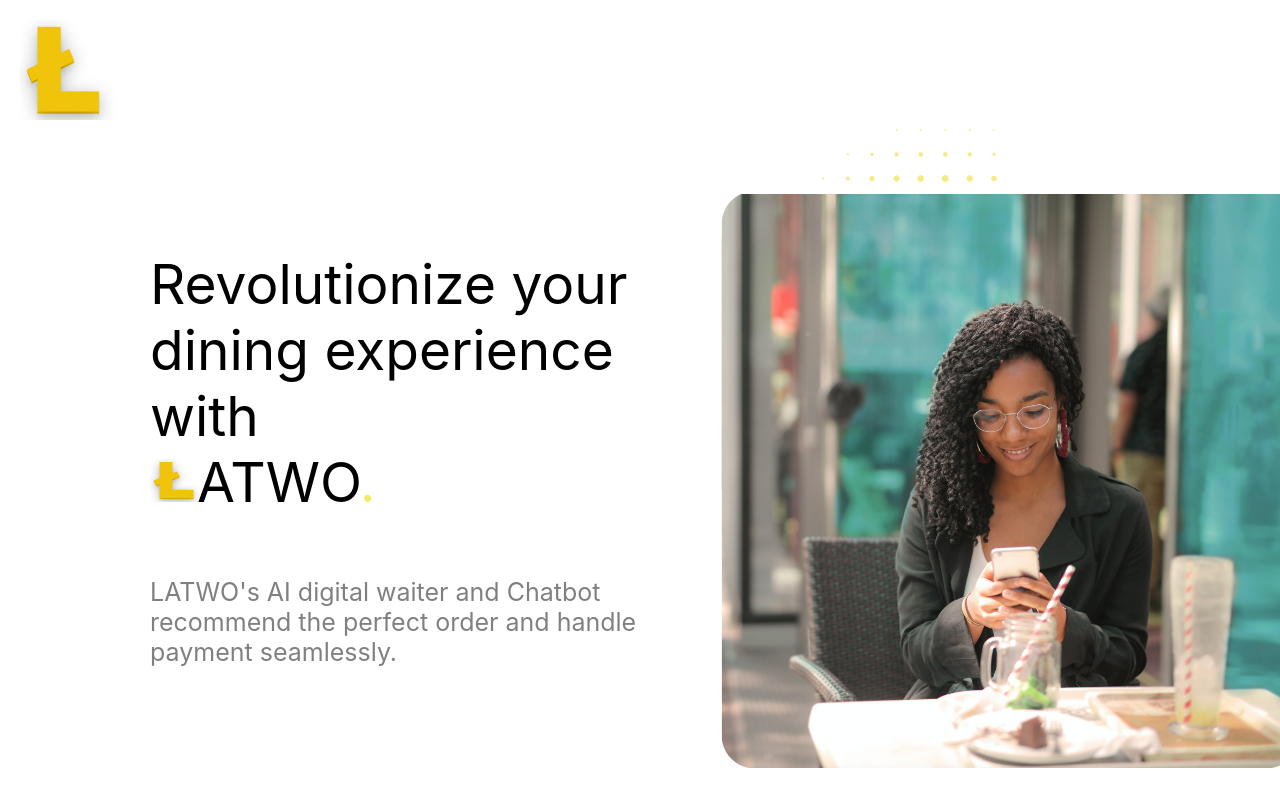
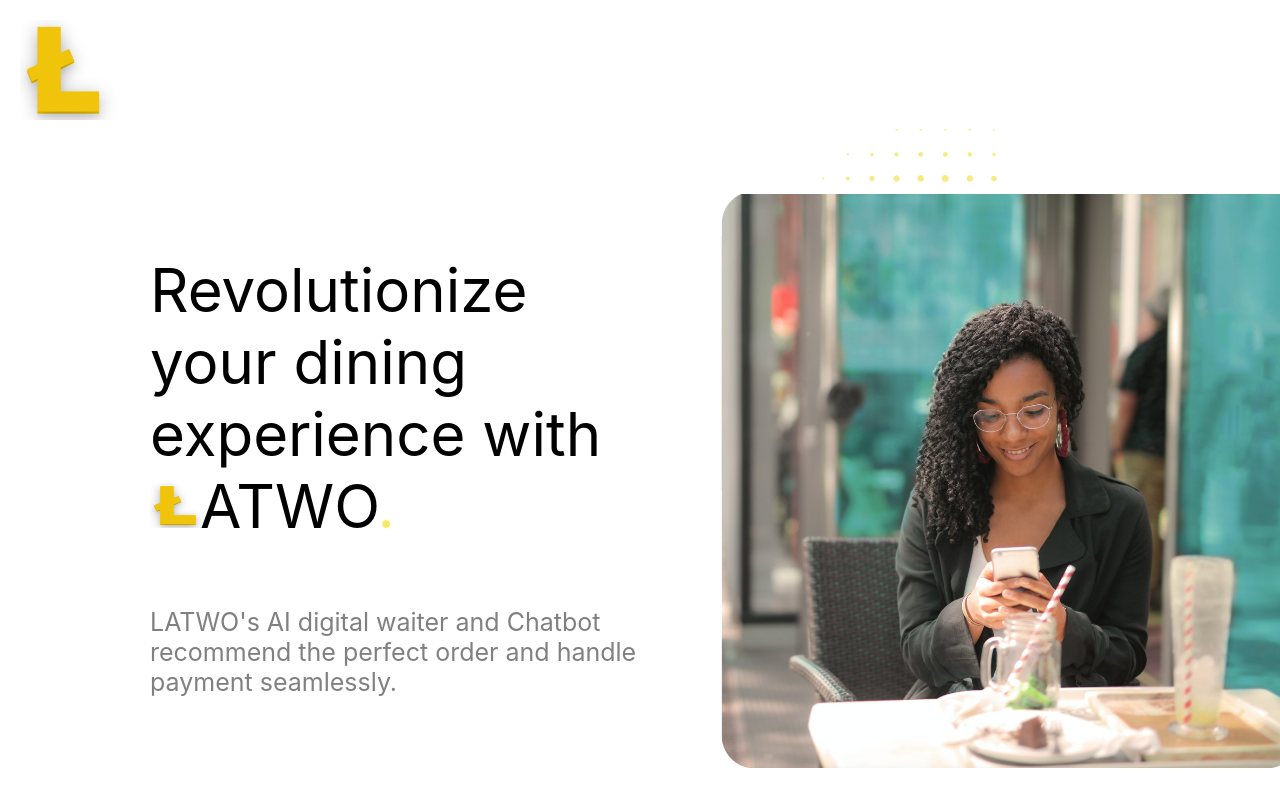
Before and after one commit to Kobir053/react-restaurant, a React (Create React App) app: page / in a window 1280 px wide. Shown: the top 800 px of the page. Built offline with nearby package versions, Linux system fonts and the light colour scheme.

Commit message:
progressing 2

```diff
--- a/src/components/about.css
+++ b/src/components/about.css
@@ -10,8 +10,8 @@
     margin-left: 20px;
 }
 #span-latwo{
-    height: 43px;
-    width: 55px;
+    height: 45px;
+    width: 58px;
     /* margin-top: 50px; */
     margin-right: -8px;
 }
@@ -48,9 +48,9 @@
     /* border: 1px solid red; */
 }
 #img-1{
+    position: absolute;
     margin-top: 40px;
     right: -20px;
-    position: absolute;
 }
 #img-1-div{
     height: 505px;
@@ -64,6 +64,7 @@
 }
 #detail-1 h1{
     font-weight: 400;
+    font-size: 60px;
 }
 #img-2{
     /* height: 650px; */
--- a/src/components/details.css
+++ b/src/components/details.css
@@ -19,7 +19,7 @@
     /* justify-content: center; */
     /* align-items: center; */
     /* flex-direction:column; */
-    border-radius: 25px;
+    border-radius: 35px;
     border: rgb(245 234 100) solid 2px;
     margin-top: 50px;
     margin-bottom: 50px;
```
Also changed, not shown: 6 other files (tests, documents, lock files or other folders).
